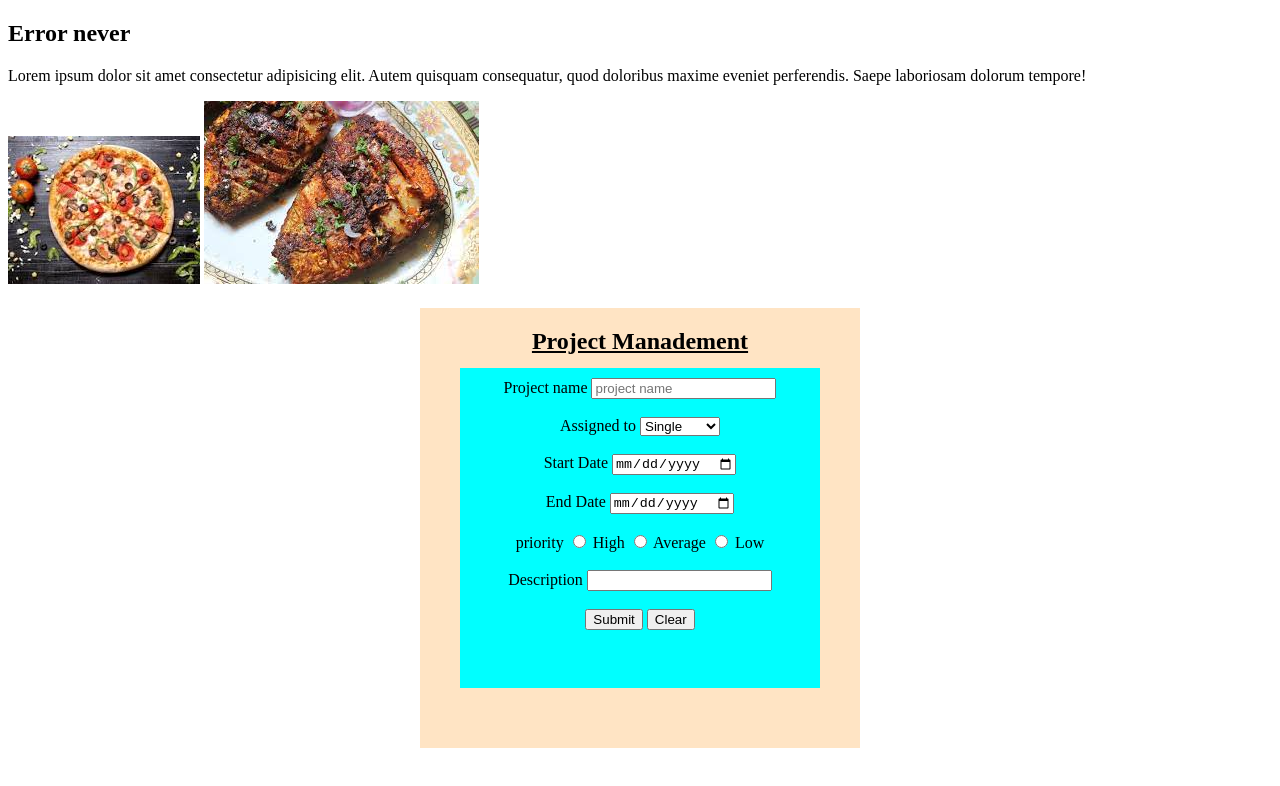
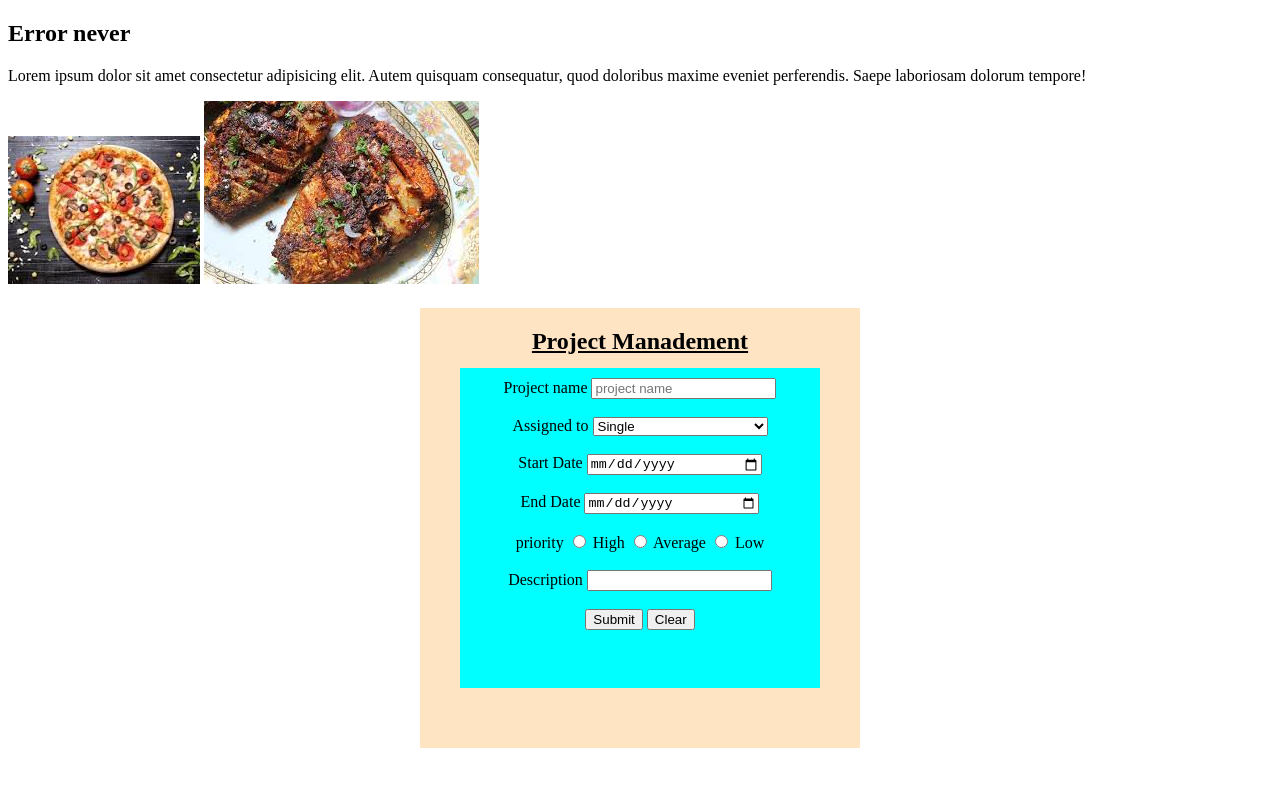
Before and after one commit to Antor4q/no-error-bro, a plain HTML site: page index.html in a window 1280 px wide. Drawn offline with Linux system fonts and the light colour scheme.

Commit message:
align dewa

```diff
--- a/index.html
+++ b/index.html
@@ -18,15 +18,15 @@
             Project name
             <input type="text" placeholder="project name" name="" id=""><br><br>
             Assigned to
-            <select >
+            <select  id="rakib">
               <option> Single </option>
               <option> Married </option>
               <option> Unmaried </option>
             </select><br><br>
             Start Date
-            <input type="date" name="" id=""><br><br>
+            <input type="date" name="" id="sakib"><br><br>
             End Date
-            <input type="date" name="" id="">
+            <input type="date" name="" id="rimon">
             <br><br>
             priority
             <input type="radio" name="sa" id=""> High
--- a/style.css
+++ b/style.css
@@ -28,3 +28,13 @@
 .ma{
    margin-top:0;
 }
+#rakib{
+   width:175px;
+}
+#sakib{
+   width:170px;
+}
+#rimon{
+   width:170px;
+
+}
```
